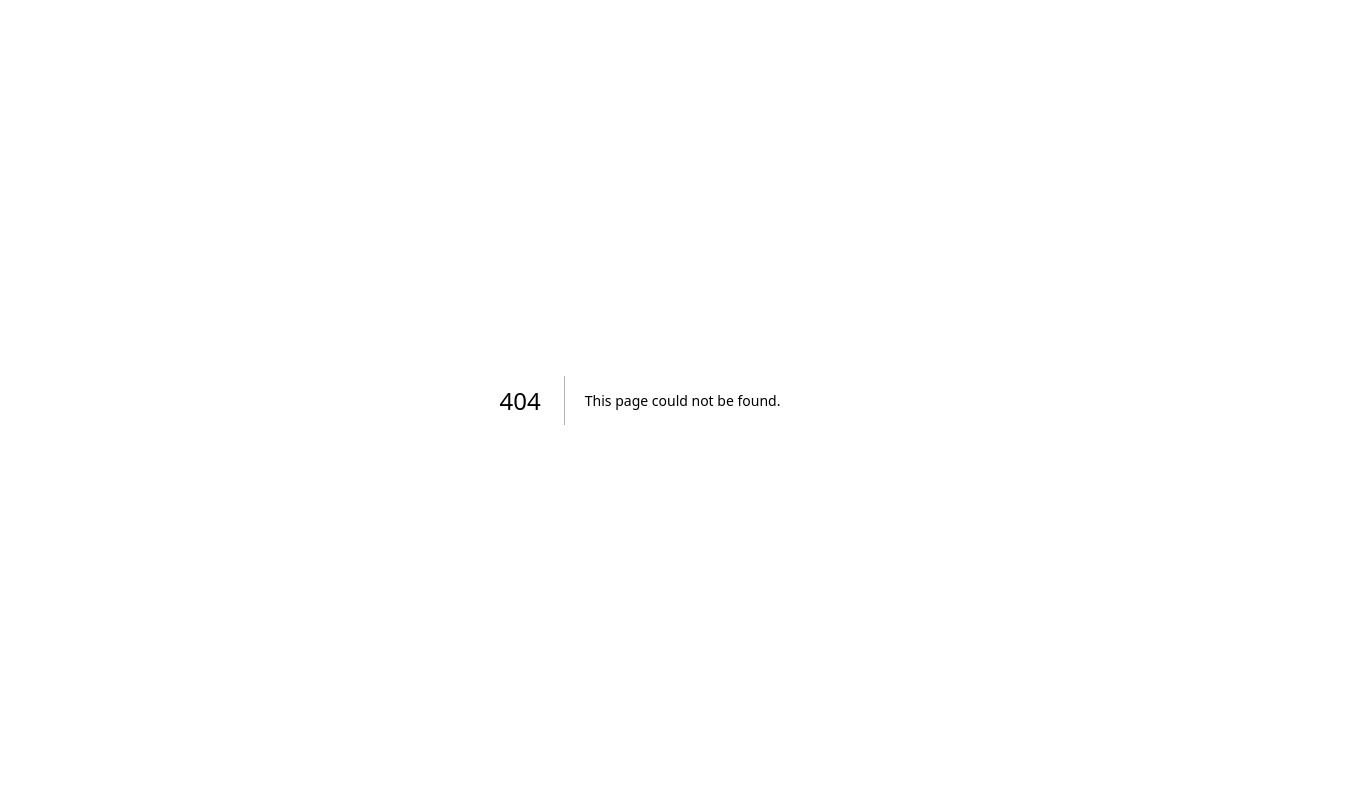
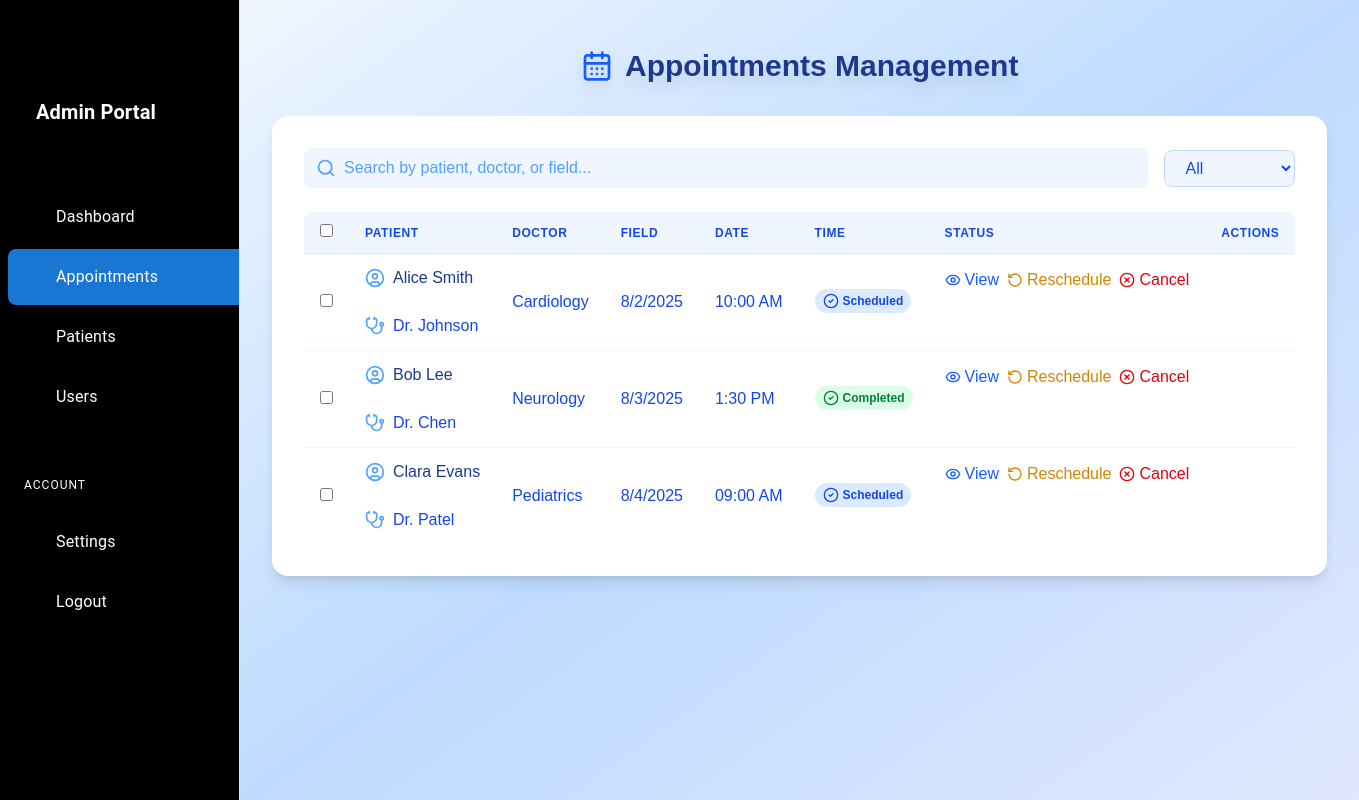
Before and after one commit to Sparta503/hospital-management-system, a Next.js app: page /admin/appointments in a window 1280 px wide. Before the commit this address had no page. Shown: the whole page, 1359 px wide, since content can reach past the window. Built offline with nearby package versions, Linux system fonts and the light colour scheme; sample sign-in values are in the browser's storage; some icons are missing.

Commit message:
Create page.tsx

```diff
--- /dev/null
+++ b/src/app/admin/appointments/page.tsx
@@ -0,0 +1,169 @@
+'use client';
+
+import React, { useState } from 'react';
+import { Search, CalendarDays, UserCircle, Stethoscope, CheckCircle2, XCircle, Eye, RotateCcw } from 'lucide-react';
+
+const sampleAppointments = [
+  {
+    id: 1,
+    patient: 'Alice Smith',
+    doctor: 'Dr. Johnson',
+    field: 'Cardiology',
+    date: '2025-08-02',
+    time: '10:00 AM',
+    status: 'Scheduled',
+  },
+  {
+    id: 2,
+    patient: 'Bob Lee',
+    doctor: 'Dr. Chen',
+    field: 'Neurology',
+    date: '2025-08-03',
+    time: '1:30 PM',
+    status: 'Completed',
+  },
+  {
+    id: 3,
+    patient: 'Clara Evans',
+    doctor: 'Dr. Patel',
+    field: 'Pediatrics',
+    date: '2025-08-04',
+    time: '09:00 AM',
+    status: 'Scheduled',
+  },
+];
+
+const fields = ['All', 'Cardiology', 'Neurology', 'Pediatrics'];
+
+export default function AdminAppointmentsPage() {
+  const [search, setSearch] = useState('');
+  const [filter, setFilter] = useState('All');
+  const [selected, setSelected] = useState<number[]>([]);
+
+  const filtered = sampleAppointments.filter(
+    (appt) =>
+      (filter === 'All' || appt.field === filter) &&
+      (appt.patient.toLowerCase().includes(search.toLowerCase()) ||
+        appt.doctor.toLowerCase().includes(search.toLowerCase()) ||
+        appt.field.toLowerCase().includes(search.toLowerCase()))
+  );
+
+  const handleSelect = (id: number) => {
+    setSelected((prev) => prev.includes(id) ? prev.filter(x => x !== id) : [...prev, id]);
+  };
+  const handleSelectAll = () => {
+    setSelected(filtered.length === selected.length ? [] : filtered.map(a => a.id));
+  };
+  const handleCancel = (id: number) => {
+    alert(`Cancel appointment ${id}`);
+  };
+  const handleBulkCancel = () => {
+    alert(`Cancel appointments: ${selected.join(', ')}`);
+  };
+
+  return (
+    <div className="min-h-screen bg-gradient-to-br from-blue-50 via-blue-200 to-indigo-100 py-12 px-2 sm:px-8 flex flex-col items-center">
+      <h1 className="text-3xl font-bold text-blue-900 mb-8 drop-shadow-xl flex items-center gap-3">
+        <CalendarDays className="w-8 h-8 text-blue-600" />
+        Appointments Management
+      </h1>
+      <div className="w-full max-w-6xl bg-white rounded-2xl shadow-lg p-8">
+        {/* Search & Filter */}
+        <div className="flex flex-col md:flex-row md:items-center gap-4 mb-6">
+          <div className="flex items-center bg-blue-50 rounded-lg px-3 py-2 flex-1">
+            <Search className="w-5 h-5 text-blue-400 mr-2" />
+            <input
+              type="text"
+              className="bg-transparent outline-none flex-1 text-blue-900 placeholder-blue-400"
+              placeholder="Search by patient, doctor, or field..."
+              value={search}
+              onChange={e => setSearch(e.target.value)}
+            />
+          </div>
+          <select
+            className="bg-blue-50 text-blue-700 rounded-lg px-4 py-2 border border-blue-200 focus:ring-blue-500 focus:border-blue-500"
+            value={filter}
+            onChange={e => setFilter(e.target.value)}
+          >
+            {fields.map(f => (
+              <option key={f} value={f}>{f}</option>
+            ))}
+          </select>
+          {selected.length > 0 && (
+            <button
+              className="bg-red-600 text-white px-4 py-2 rounded-lg font-semibold hover:bg-red-700 transition shadow flex items-center gap-2"
+              onClick={handleBulkCancel}
+            >
+              <XCircle className="w-5 h-5" /> Cancel Selected
+            </button>
+          )}
+        </div>
+        {/* Appointments Table */}
+        <div className="overflow-x-auto">
+          <table className="min-w-full divide-y divide-blue-100">
+            <thead>
+              <tr>
+                <th className="px-4 py-3 bg-blue-50 text-left text-xs font-semibold text-blue-700 uppercase tracking-wider rounded-tl-lg">
+                  <input type="checkbox" checked={filtered.length > 0 && selected.length === filtered.length} onChange={handleSelectAll} />
+                </th>
+                <th className="px-4 py-3 bg-blue-50 text-left text-xs font-semibold text-blue-700 uppercase tracking-wider">Patient</th>
+                <th className="px-4 py-3 bg-blue-50 text-left text-xs font-semibold text-blue-700 uppercase tracking-wider">Doctor</th>
+                <th className="px-4 py-3 bg-blue-50 text-left text-xs font-semibold text-blue-700 uppercase tracking-wider">Field</th>
+                <th className="px-4 py-3 bg-blue-50 text-left text-xs font-semibold text-blue-700 uppercase tracking-wider">Date</th>
+                <th className="px-4 py-3 bg-blue-50 text-left text-xs font-semibold text-blue-700 uppercase tracking-wider">Time</th>
+                <th className="px-4 py-3 bg-blue-50 text-left text-xs font-semibold text-blue-700 uppercase tracking-wider">Status</th>
+                <th className="px-4 py-3 bg-blue-50 text-left text-xs font-semibold text-blue-700 uppercase tracking-wider rounded-tr-lg">Actions</th>
+              </tr>
+            </thead>
+            <tbody className="bg-white divide-y divide-blue-50">
+              {filtered.length === 0 ? (
+                <tr>
+                  <td colSpan={8} className="text-center py-8 text-blue-400">No appointments found.</td>
+                </tr>
+              ) : (
+                filtered.map((appt) => (
+                  <tr key={appt.id} className="hover:bg-blue-50 transition-colors">
+                    <td className="px-4 py-3 text-center">
+                      <input type="checkbox" checked={selected.includes(appt.id)} onChange={() => handleSelect(appt.id)} />
+                    </td>
+                    <td className="px-4 py-3 whitespace-nowrap text-blue-900 font-medium flex items-center gap-2">
+                      <UserCircle className="w-5 h-5 text-blue-400" /> {appt.patient}
+                    </td>
+                    <td className="px-4 py-3 whitespace-nowrap text-blue-700 flex items-center gap-2">
+                      <Stethoscope className="w-5 h-5 text-blue-400" /> {appt.doctor}
+                    </td>
+                    <td className="px-4 py-3 whitespace-nowrap text-blue-700">{appt.field}</td>
+                    <td className="px-4 py-3 whitespace-nowrap text-blue-700">{new Date(appt.date).toLocaleDateString()}</td>
+                    <td className="px-4 py-3 whitespace-nowrap text-blue-700">{appt.time}</td>
+                    <td className="px-4 py-3 whitespace-nowrap">
+                      {appt.status === 'Scheduled' ? (
+                        <span className="inline-flex items-center gap-1 bg-blue-100 text-blue-700 px-2 py-1 rounded-full text-xs font-semibold">
+                          <CheckCircle2 className="w-4 h-4" /> Scheduled
+                        </span>
+                      ) : (
+                        <span className="inline-flex items-center gap-1 bg-green-100 text-green-700 px-2 py-1 rounded-full text-xs font-semibold">
+                          <CheckCircle2 className="w-4 h-4" /> Completed
+                        </span>
+                      )}
+                    </td>
+                    <td className="px-4 py-3 flex gap-2">
+                      <button className="flex items-center gap-1 text-blue-600 hover:text-blue-800 font-medium">
+                        <Eye className="w-4 h-4" /> View
+                      </button>
+                      <button className="flex items-center gap-1 text-yellow-600 hover:text-yellow-800 font-medium">
+                        <RotateCcw className="w-4 h-4" /> Reschedule
+                      </button>
+                      <button className="flex items-center gap-1 text-red-600 hover:text-red-800 font-medium" onClick={() => handleCancel(appt.id)}>
+                        <XCircle className="w-4 h-4" /> Cancel
+                      </button>
+                    </td>
+                  </tr>
+                ))
+              )}
+            </tbody>
+          </table>
+        </div>
+      </div>
+    </div>
+  );
+}
```
